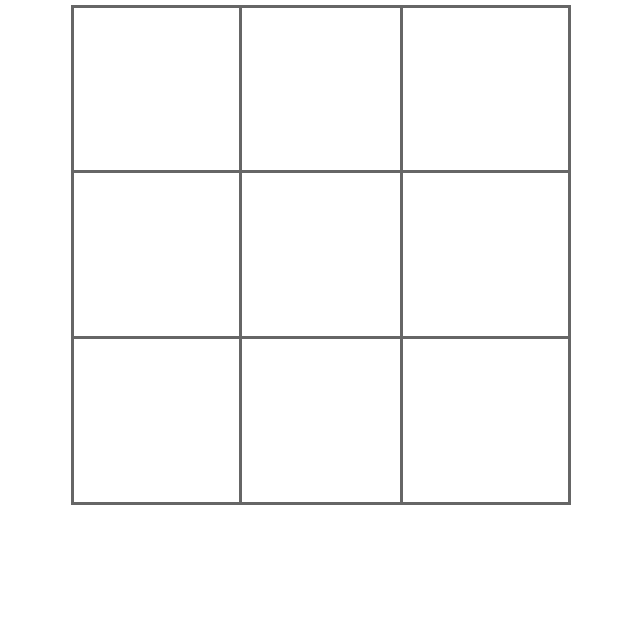
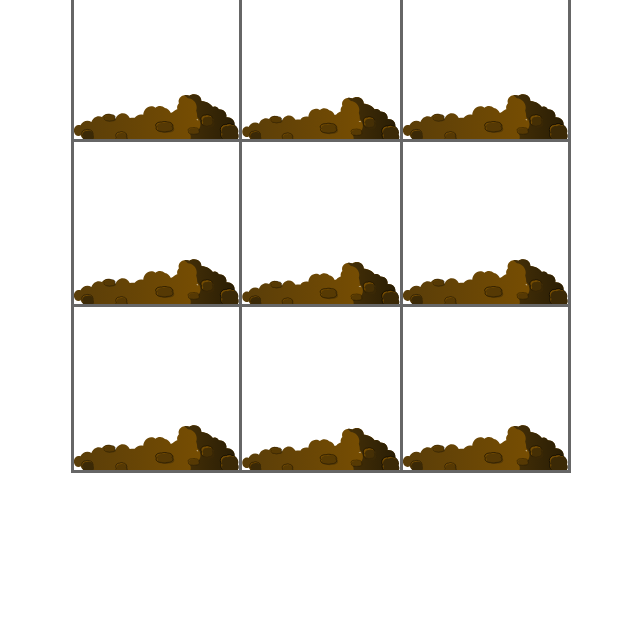
Before and after one commit to pichborithk/hammer-rage, a plain HTML site: page index.html in a window 1280 px wide. Shown: the part 174-800 px from the top of the page, without its empty margins (319-959 px from the left). Drawn offline with Linux system fonts and the light colour scheme.

Commit message:
add image of mole and ally dog and prompt to ask for username

```diff
--- a/index.html
+++ b/index.html
@@ -9,6 +9,9 @@
     <title>Hammer Rage</title>
   </head>
   <body>
+    <header>
+      <h1>Hi! <span class="username">...</span></h1>
+    </header>
     <main>
       <div class="display">
         <h1>SCORE: <span class="score">0</span></h1>
@@ -17,40 +20,40 @@
       </div>
       <div class="board">
         <div class="holes">
-          <div class="mole animals"></div>
-          <div class="ally animals"></div>
+          <img class="mole animals" src="./image/mole.svg" />
+          <img class="ally animals" src="./image/dog.png" />
         </div>
         <div class="holes">
-          <div class="mole animals"></div>
-          <div class="ally animals"></div>
+          <img class="mole animals" src="./image/mole2.png" />
+          <img class="ally animals" src="./image/dog.png" />
         </div>
         <div class="holes">
-          <div class="mole animals"></div>
-          <div class="ally animals"></div>
+          <img class="mole animals" src="./image/mole3.png" />
+          <img class="ally animals" src="./image/dog.png" />
         </div>
         <div class="holes">
-          <div class="mole animals"></div>
-          <div class="ally animals"></div>
+          <img class="mole animals" src="./image/mole2.png" />
+          <img class="ally animals" src="./image/dog.png" />
         </div>
         <div class="holes">
-          <div class="mole animals"></div>
-          <div class="ally animals"></div>
+          <img class="mole animals" src="./image/mole.svg" />
+          <img class="ally animals" src="./image/dog.png" />
         </div>
         <div class="holes">
-          <div class="mole animals"></div>
-          <div class="ally animals"></div>
+          <img class="mole animals" src="./image/mole3.png" />
+          <img class="ally animals" src="./image/dog.png" />
         </div>
         <div class="holes">
-          <div class="mole animals"></div>
-          <div class="ally animals"></div>
+          <img class="mole animals" src="./image/mole.svg" />
+          <img class="ally animals" src="./image/dog.png" />
         </div>
         <div class="holes">
-          <div class="mole animals"></div>
-          <div class="ally animals"></div>
+          <img class="mole animals" src="./image/mole3.png" />
+          <img class="ally animals" src="./image/dog.png" />
         </div>
         <div class="holes">
-          <div class="mole animals"></div>
-          <div class="ally animals"></div>
+          <img class="mole animals" src="./image/mole2.png" />
+          <img class="ally animals" src="./image/dog.png" />
         </div>
       </div>
     </main>
--- a/main.js
+++ b/main.js
@@ -9,7 +9,10 @@ let score = Number(scoreDisplay.textContent);
 let time = Number(timeDisplay.textContent);
 let gameTime;
 let isPlaying = false;
-// let userName = prompt('Please enter username:');
+let user = document.querySelector('.username');
+// let userName = prompt('Please enter your name:');
+
+// user.textContent = userName;
 
 function getRandomTime(min, max) {
   return Math.round(Math.random() * (max - min) + min);
--- a/scss/style.scss
+++ b/scss/style.scss
@@ -11,16 +11,27 @@ html {
   list-style: none;
 }
 
+header {
+  width: 100vw;
+  text-align: center;
+}
+
 main {
   position: relative;
   @include display-flex(column);
-  padding: 20%;
+  padding: rem(50);
   width: 100vw;
-  height: 100vh;
   gap: 20px;
   .display {
     width: 500px;
     @include display-flex(row, center, space-between);
+    button {
+      font-size: rem(16);
+      height: rem(40);
+      font-weight: 600;
+      width: rem(80);
+      background-color: transparent;
+    }
   }
   .board {
     min-height: 500px;
@@ -28,24 +39,45 @@ main {
     display: grid;
     grid-template-columns: 1fr 1fr 1fr;
     @include border(3px, 0.6);
-    cursor: url('../hammer4.png'), auto;
+    cursor: url('../image/hammer4.png'), auto;
     .holes {
+      overflow: hidden;
+      position: relative;
+      &:after {
+        display: block;
+        background: url(../image/dirt.svg) bottom center no-repeat;
+        background-size: contain;
+        content: '';
+        width: 100%;
+        height: 70px;
+        position: absolute;
+        z-index: 5;
+        bottom: -20px;
+      }
       .mole {
-        display: none;
+        position: absolute;
         height: 100%;
         width: 100%;
+        transform: translateY(100%);
+        transition: all 0.4s ease-in-out;
+        z-index: -1;
         &[data-active] {
-          background-color: red;
-          display: block;
+          transform: translateY(0%);
+          transition: all 0.4s ease-in-out;
+          z-index: 2;
         }
       }
       .ally {
-        display: none;
+        position: absolute;
         height: 100%;
         width: 100%;
+        transform: translateY(100%);
+        transition: all 0.4s ease-in-out;
+        z-index: -1;
         &[data-active] {
-          background-color: blue;
-          display: block;
+          transform: translateY(0%);
+          transition: all 0.4s ease-in-out;
+          z-index: 2;
         }
       }
     }
```
Also changed, not shown: css/style.min.css, image/dirt.svg (added), image/dog.png (added), image/hammer4.png (renamed from hammer4.png), image/mole.svg (added), image/mole2.png (added), image/mole3.png (added).
